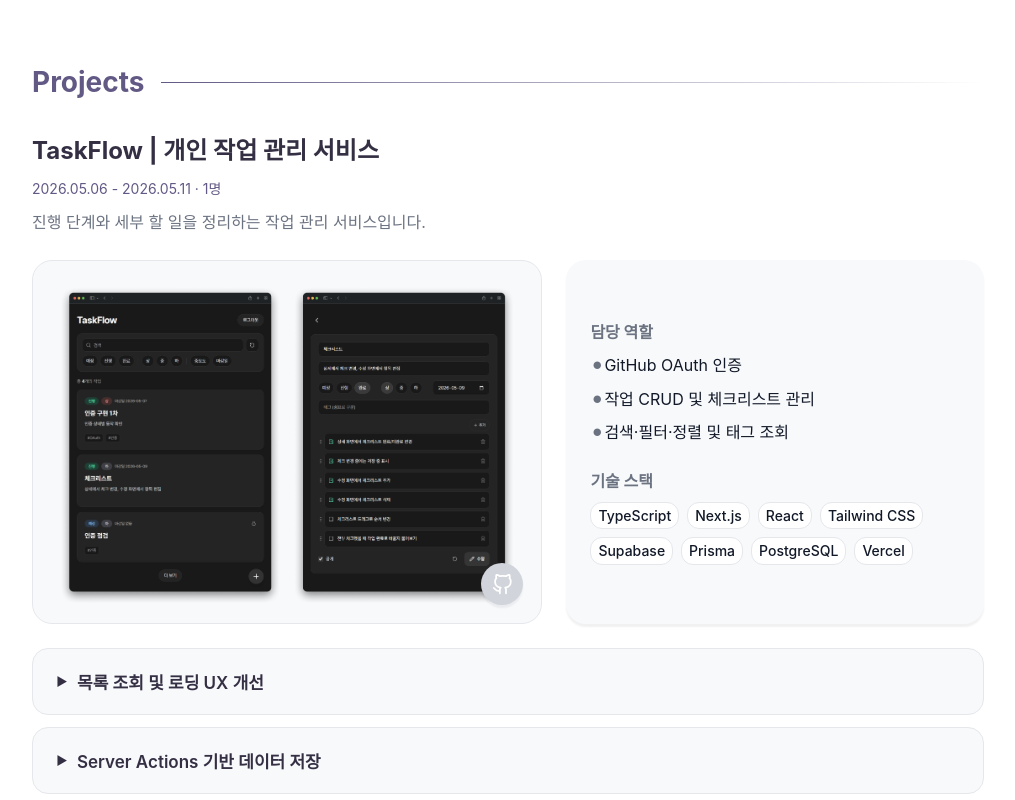
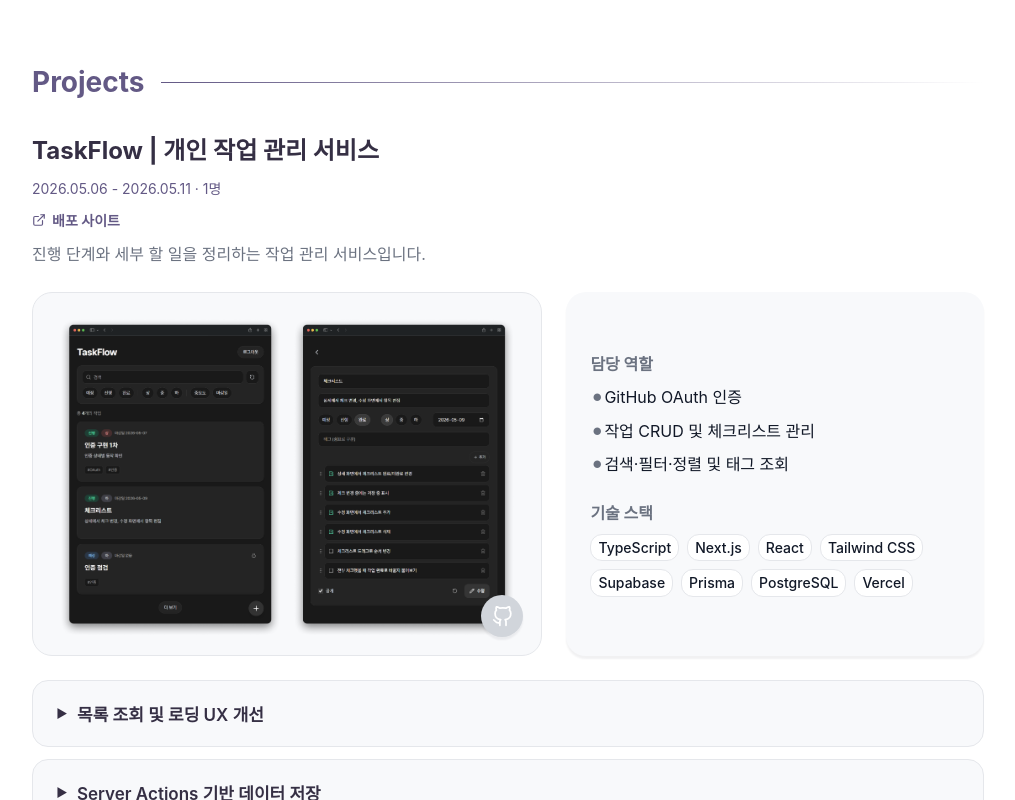
Before and after one commit to Kimkaaa/Kimkaaa.github.io, a React (Vite) app: page / in a window 1280 px wide. Shown: the part 1920-2720 px from the top of the page, without its empty margins (132-1147 px from the left). Built offline with nearby package versions, Linux system fonts and the light colour scheme; a web font is replaced by a local one.

Commit message:
feat: 배포 사이트 링크 추가

```diff
--- a/src/components/common/SectionItem.css
+++ b/src/components/common/SectionItem.css
@@ -18,6 +18,24 @@
   color: var(--color-content-meta);
   font-size: 14px;
   margin-bottom: 12px;
+}
+
+.section-item__site-link {
+  display: inline-flex;
+  align-items: center;
+  gap: 6px;
+
+  width: fit-content;
+  margin-bottom: 12px;
+
+  color: var(--color-primary);
+  font-size: 14px;
+  font-weight: 600;
+}
+
+.section-item__site-link:hover {
+  text-decoration: underline;
+  text-underline-offset: 4px;
 }
 
 .section-item__desc {
--- a/src/components/sections/Projects.tsx
+++ b/src/components/sections/Projects.tsx
@@ -1,4 +1,4 @@
-import { FiGithub } from 'react-icons/fi';
+import { FiExternalLink, FiGithub } from 'react-icons/fi';
 import { projects } from '../../data/projects';
 import Accordion from '../common/Accordion';
 import DetailAccordion from '../common/DetailAccordion';
@@ -21,6 +21,19 @@
             <p className="section-item__meta">
               {project.period} · {project.members}
             </p>
+
+            {project.siteUrl ? (
+              <a
+                className="section-item__site-link"
+                href={project.siteUrl}
+                target="_blank"
+                rel="noreferrer"
+                aria-label={`${project.title} 배포 사이트 이동`}
+              >
+                <FiExternalLink aria-hidden="true" />
+                배포 사이트
+              </a>
+            ) : null}
 
             <p className="section-item__desc">{project.description}</p>
           </div>
--- a/src/data/projects.ts
+++ b/src/data/projects.ts
@@ -22,6 +22,7 @@
       'Vercel',
     ],
     githubUrl: 'https://github.com/Kimkaaa/Taskflow',
+    siteUrl: 'https://taskflow-ten-eosin.vercel.app',
     imageSrc: '/images/projects/taskflow.png',
     imageAlt: '개인 작업 관리 서비스 대표 이미지',
     details: [
--- a/src/types/portfolio.ts
+++ b/src/types/portfolio.ts
@@ -25,6 +25,7 @@
   roles: string[];
   stacks: string[];
   githubUrl?: string;
+  siteUrl?: string;
   imageSrc: string;
   imageAlt: string;
   details: AccordionItem[];
```
